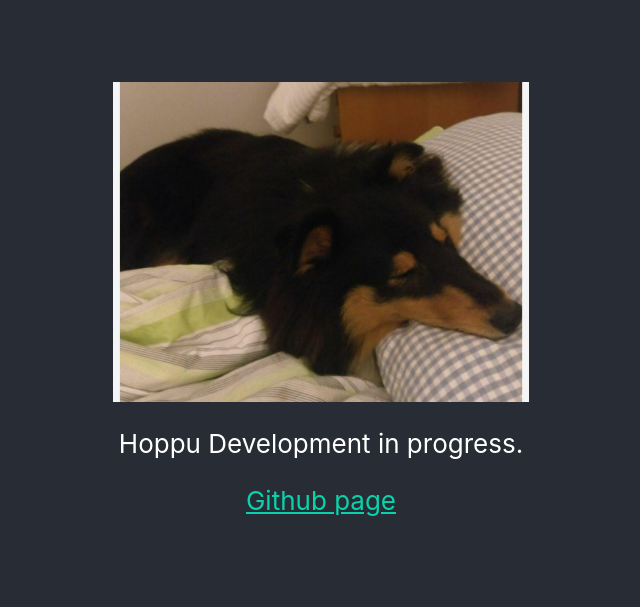
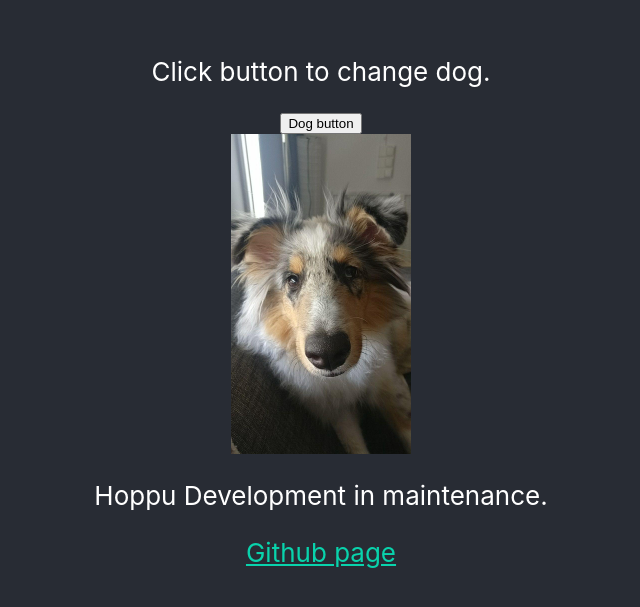
Before and after one commit to Artoiss/website, a React (Create React App) app: page / in a window 1280 px wide. Shown: the part 101-708 px from the top of the page, without its empty margins (319-959 px from the left). Built offline with nearby package versions, Linux system fonts and the light colour scheme.

Commit message:
Dog button

```diff
--- a/src/App.js
+++ b/src/App.js
@@ -1,14 +1,28 @@
 import React from 'react';
+import { useState } from 'react'
 import hoppu from './hoppu.jpg';
+import hubert from './hubert.jpg';
 import './App.css';
 
+
 function App() {
+  const dogs = [hoppu, hubert]
+  const[selected, setSelected] = useState(Math.floor(Math.random() * dogs.length))
+
+  const handle = (props) => {
+    setSelected(Math.abs(props - 1))
+  }
+
   return (
     <div className="App">
       <header className="App-header">
-        <img src={hoppu} className="App-logo" alt="logo" />
         <p>
-          Hoppu Development in progress.
+          Click button to change dog.
+        </p>
+        <button type="button" onClick= {() => handle(selected)}>Dog button</button>
+        <img src={dogs[selected]} className="App-logo" alt="logo" />
+        <p>
+          Hoppu Development in maintenance.
         </p>
         <a
           className="App-link"
```
Also changed, not shown: src/hubert.jpg (added).
